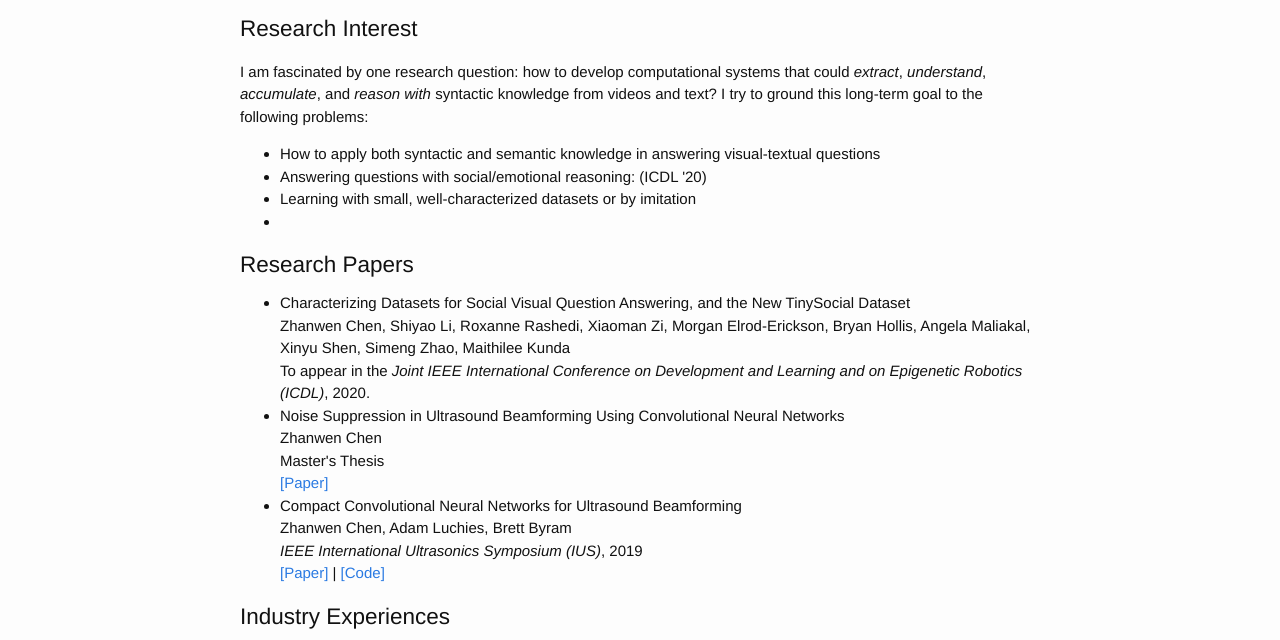
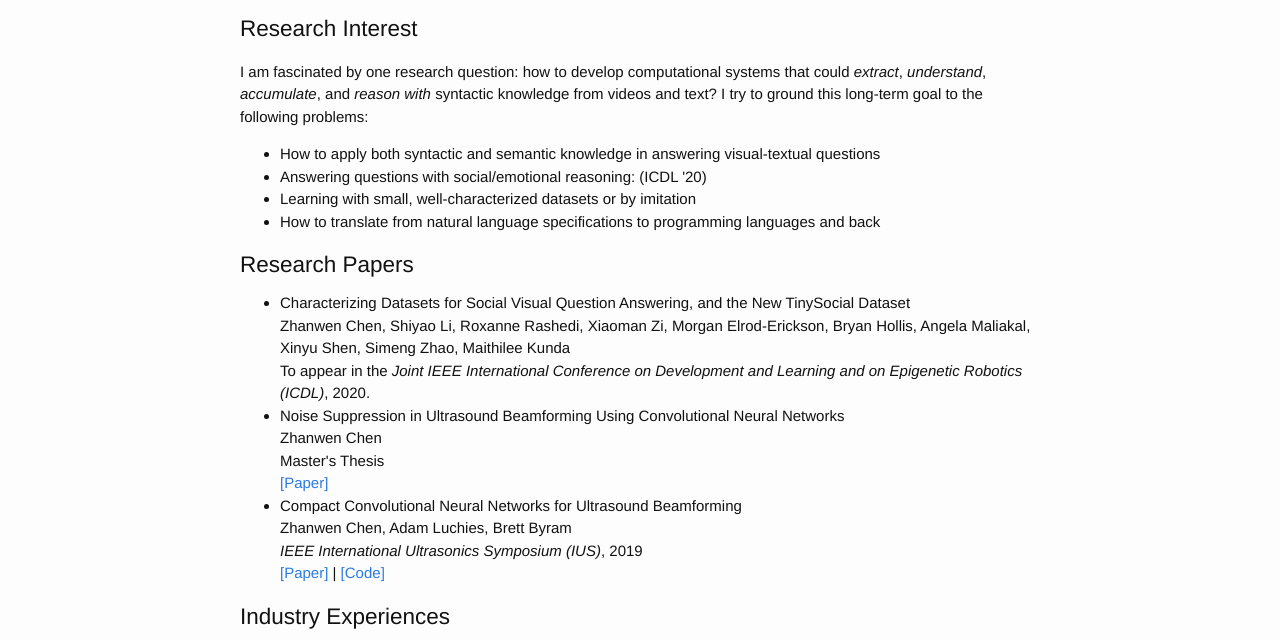
Before and after one commit to zhanwenchen/zhanwenchen.github.io, a plain HTML site: page index.html in a window 1280 px wide. Shown: the part 150-790 px from the top of the page. Drawn offline with Linux system fonts and the light colour scheme.

Commit message:
add trailing li

```diff
--- a/index.html
+++ b/index.html
@@ -38,7 +38,7 @@
   <li>How to apply both syntactic and semantic knowledge in answering visual-textual questions</li>
   <li>Answering questions with social/emotional reasoning: (ICDL '20)</li>
   <li>Learning with small, well-characterized datasets or by imitation</li>
-  <li></li>
+  <li>How to translate from natural language specifications to programming languages and back</li>
   </ul>
 
   <h1>Research Papers</h1>
```
